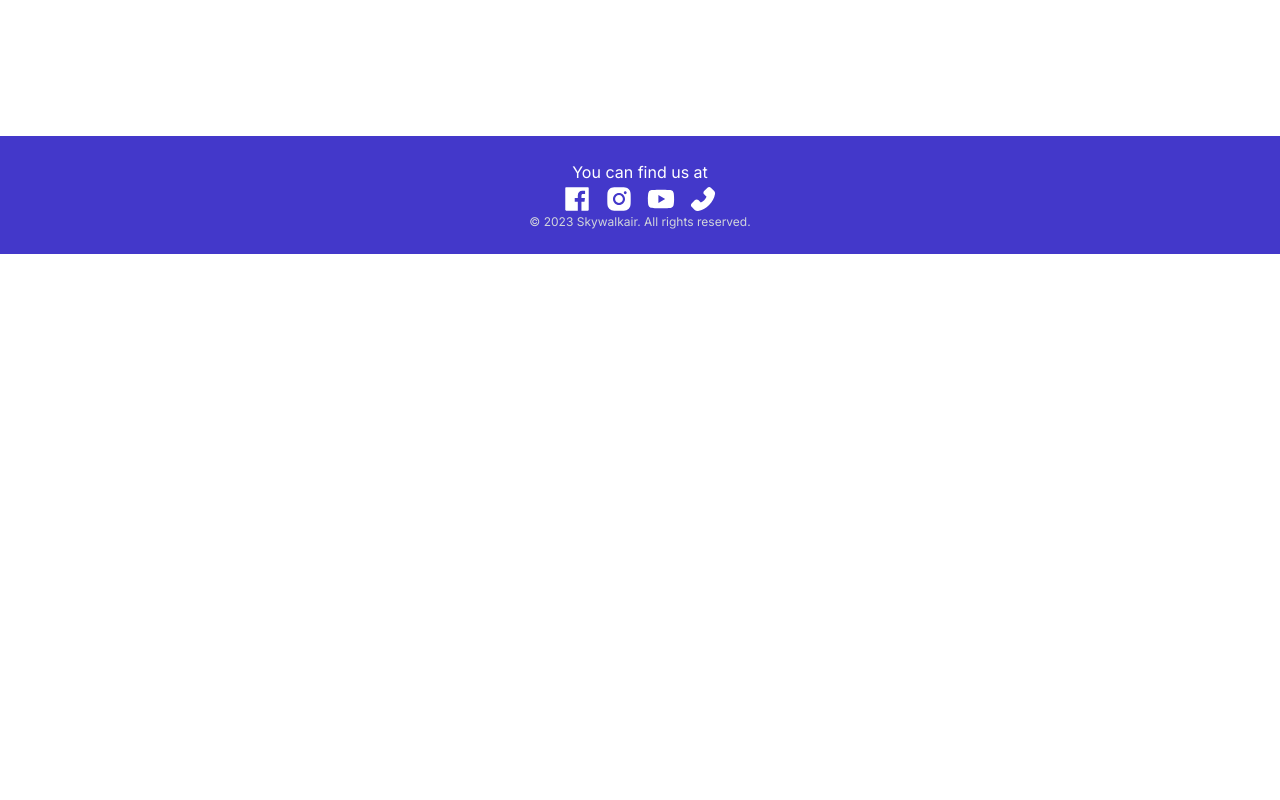
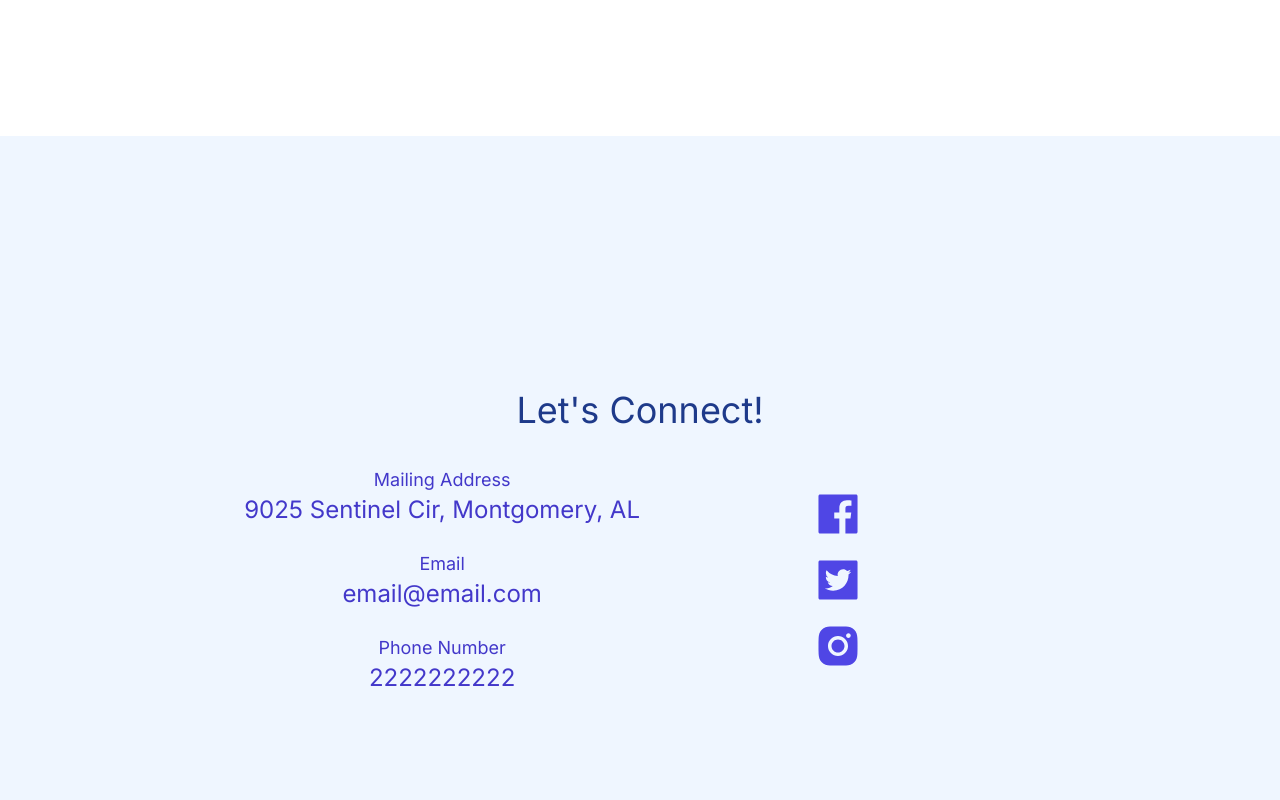
Before and after one commit to SushantChhetry/skywalkair-drones, a Next.js app in the folder skywalkair-website/: page / in a window 1280 px wide. Shown: the part 4720-5520 px from the top of the page. Before the commit the page ends 4974 px from the top, so only its background shows below. Built offline with nearby package versions, Linux system fonts and the light colour scheme.

Commit message:
Added Social Page

```diff
--- a/skywalkair-website/app/page.tsx
+++ b/skywalkair-website/app/page.tsx
@@ -10,6 +10,7 @@ import CEO from "./ceo/page";
 import Client from "./client/page";
 import Service from "./services/page";
 import Contact from "./contact/page";
+import Social from "./social/pages";
 
 export default function Home() {
   return (
@@ -52,6 +53,9 @@ export default function Home() {
         <section id="contact">
           <Contact />
         </section>
+        <section id="social">
+          <Social />
+        </section>
         <Footer />
       </div>
     </div>
--- /dev/null
+++ b/skywalkair-website/app/social/pages.tsx
@@ -0,0 +1,66 @@
+import React from "react";
+import {
+  AiFillFacebook,
+  AiFillTwitterSquare,
+  AiFillInstagram,
+} from "react-icons/ai";
+
+import Link from "next/link";
+
+const Social = () => {
+  const urls = {
+    facebook: "https://www.google.com/",
+    instagram: "https://www.google.com/",
+    youtube: "https://www.google.com/",
+    phone: "2562253874",
+    email:"email@emai.com",
+  };
+  return (
+    <div className=" bg-blue-50 flex flex-col justify-center items-center  h-screen max-h-screen ">
+      <h1 className=" text-4xl text-blue-900 my-3">Let&apos;s Connect!</h1>
+      <br />
+      <div className=" grid grid-rows-1 grid-cols-2">
+        <div className="flex flex-col justify-center items-center">
+          <p className=" text-indigo-700 text-lg">Mailing Address</p>
+          <h3 className=" text-indigo-700 text-2xl">
+            9025 Sentinel Cir, Montgomery, AL
+          </h3>
+
+          <br />
+
+          <p className=" text-indigo-700 text-lg">Email</p>
+          <h2 className=" text-indigo-700 text-2xl">email@email.com</h2>
+
+          <br />
+
+          <p className=" text-indigo-700 text-lg">Phone Number</p>
+          <Link href={`tel: ${urls.phone}`}>
+            <h3 className=" text-indigo-700 text-2xl">2222222222</h3>
+          </Link>
+        </div>
+        <div className="flex flex-col justify-center items-center">
+          <Link href={urls.facebook} target="_blank">
+            <AiFillFacebook
+              className=" text-indigo-600 hover:text-indigo-300 my-2"
+              size={50}
+            />
+          </Link>
+          <Link href={urls.facebook} target="_blank">
+            <AiFillTwitterSquare
+              className=" text-indigo-600 hover:text-indigo-300 my-2"
+              size={50}
+            />
+          </Link>
+          <Link href={urls.facebook} target="_blank">
+            <AiFillInstagram
+              className=" text-indigo-600 hover:text-indigo-300 my-2"
+              size={50}
+            />
+          </Link>
+        </div>
+      </div>
+    </div>
+  );
+};
+
+export default Social;
```
